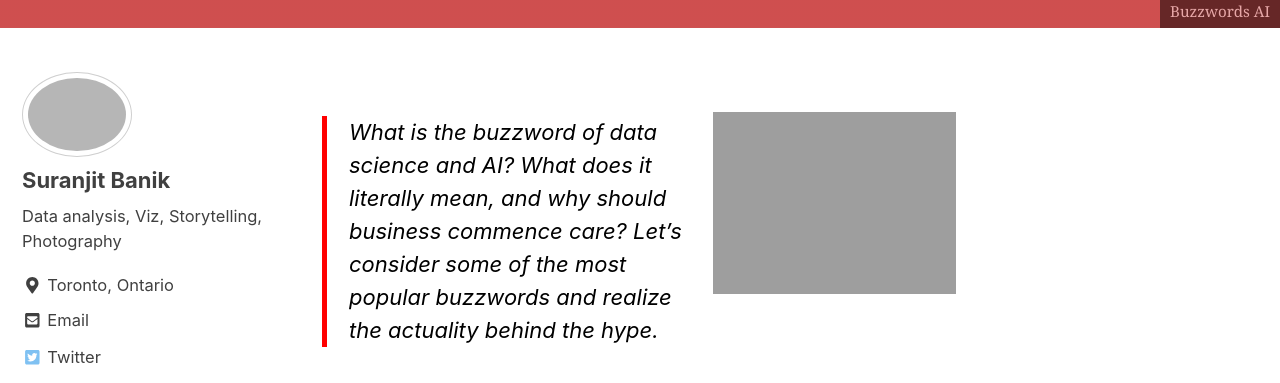
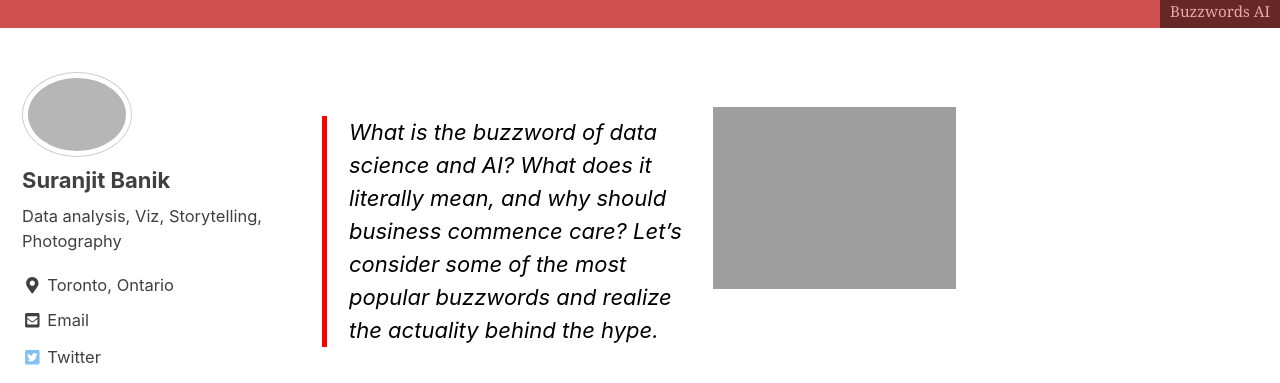
Before and after one commit to mastermindLAB/mastermindLAB.github.io, a Jekyll site: the page built from _posts/2019-03-29-DefinitionOfDataScience.md, in a window 1280 px wide. Shown: the part 416-799 px from the top of the page. Built offline with Jekyll 4.4.1, drawn with Linux system fonts in a browser that asks for light colours; nearby versions of some CDN libraries.

```diff
--- a/_posts/2019-03-29-DefinitionOfDataScience.md
+++ b/_posts/2019-03-29-DefinitionOfDataScience.md
@@ -12,7 +12,7 @@
       url: "https://github.com/mastermindlab"
 ---
 
-<center><img style="padding: 40px 2px 0px 5px;" align="right" src="{{ site.url }}{{ site.baseurl }}/images/face-recognision-blog.jpg" width="250" height="150"></center>
+<center><img style="padding: 35px 2px 3px 5px;" align="right" src="{{ site.url }}{{ site.baseurl }}/images/face-recognision-blog.jpg" width="250" height="150"></center>
 >What is the buzzword of _data science_ and AI? What does it literally mean, and why should business commence care? Let’s consider some of the most popular buzzwords and realize the actuality behind the hype.
 
 
```
